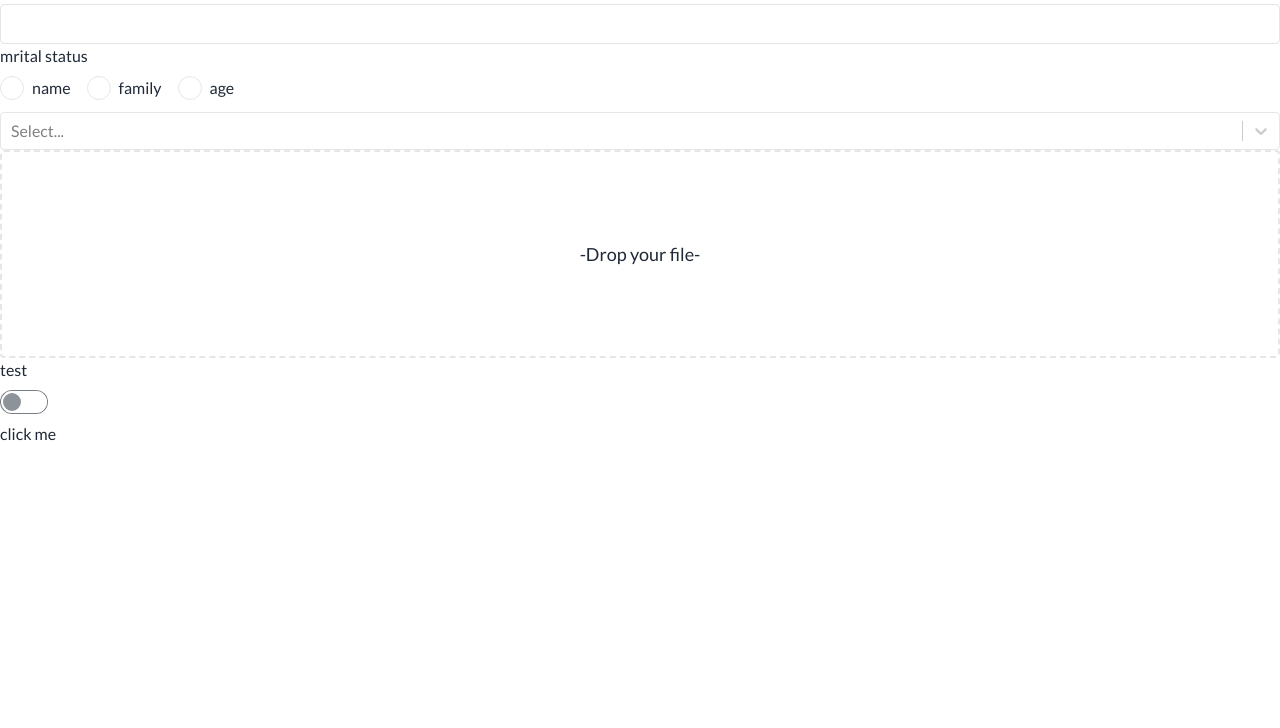
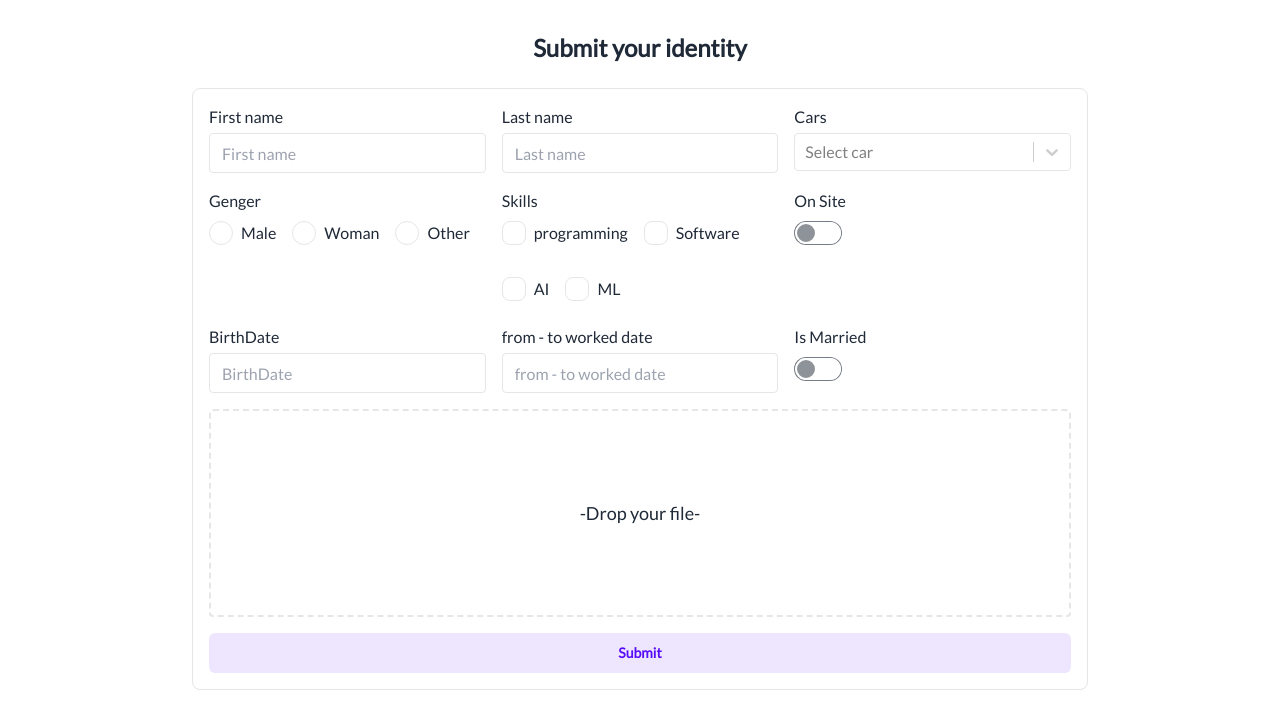
Before and after one commit to samgholipoor/formium-react, a React (Vite) app: page / in a window 1280 px wide. Shown: the top 728 px of the page. Built offline with nearby package versions, Linux system fonts and the light colour scheme.

Commit message:
feat: implement sample form

```diff
--- a/src/App.jsx
+++ /dev/null
@@ -1,62 +0,0 @@
-import Formium from '@/components/Formium';
-import Check from '@/components/Check';
-import Toggle from '@/components/Toggle/Toggle';
-import Select from './components/Select';
-import File from './components/File';
-import DatePicker from './components/DatePicker/DatePicker';
-
-function App() {
-	const handleSubmit = (e) => {
-		console.log(e);
-		return Promise.resolve(e);
-	};
-
-	const handleSuccess = (s) => {
-		console.log('handleSuccess', s);
-	};
-
-	const handleError = (x) => {
-		console.log('handleError', x);
-	};
-
-	return (
-		<div className="App">
-			<div>
-				<Formium
-					values={{ name: [] }}
-					action={handleSubmit}
-					onSuccess={handleSuccess}
-					onReject={handleError}
-				>
-					<DatePicker name="date" isRange />
-					<Check
-						label="mrital status"
-						name="name"
-						options={[
-							{ label: 'name', value: 'name' },
-							{ label: 'family', value: 'family' },
-							{ label: 'age', value: 'age' },
-						]}
-						// validator={[
-						// 	(e) => !!e || 'is required',
-						// 	(e) => e.length > 3 || 'must be more than three',
-						// ]}
-					/>
-					<Select
-						name="car"
-						options={[
-							{ label: 'Benz', value: 1 },
-							{ label: 'Toyota', value: 2 },
-							{ label: 'BMW', value: 3 },
-						]}
-					/>
-					<File name="file" />
-					<Toggle label="test" name="toggle" />
-					<button type="submit">click me</button>
-				</Formium>
-			</div>
-		</div>
-	);
-}
-
-export default App;
--- a/src/main.jsx
+++ b/src/main.jsx
@@ -1,10 +1,10 @@
 import React from 'react';
 import ReactDOM from 'react-dom/client';
-import App from './App';
+import Form from '@/pages/Form';
 import '@/styles/index.css';
 
 ReactDOM.createRoot(document.getElementById('root')).render(
 	<React.StrictMode>
-		<App />
+		<Form />
 	</React.StrictMode>,
 );
--- /dev/null
+++ b/src/pages/Form.jsx
@@ -0,0 +1,90 @@
+import Formium from '@/components/Formium';
+import Check from '@/components/Check';
+import Toggle from '@/components/Toggle/Toggle';
+import Input from '@/components/Input';
+import Button from '@/components/Button';
+import DatePicker from '@/components/DatePicker/DatePicker';
+import Select from '@/components/Select';
+import File from '@/components/File';
+
+const Form = () => {
+	const handleAction = (formData) => Promise.resolve(formData);
+	const handleSuccess = (formData) => {
+		alert(
+			`Form Submit SuccessFully with following content: \n ${JSON.stringify(formData)}`,
+		);
+	};
+
+	return (
+		<section className="flex flex-col items-center w-full mt-8">
+			<h2 className="text-2xl font-bold mb-6">Submit your identity</h2>
+			<Formium
+				values={{
+					'first-name': '',
+					'last-name': '',
+					cars: 0,
+					gender: 0,
+					skills: [],
+					'on-site': false,
+					'birth-date': undefined,
+					'rom-to': undefined,
+					'is-married': undefined,
+					file: undefined,
+				}}
+				action={handleAction}
+				onSuccess={handleSuccess}
+				className="flex flex-col item gap-4 max-w-4xl border border-base-300 p-4 rounded-lg"
+			>
+				<div className="grid grid-cols-1 md:grid-cols-2 lg:grid-cols-3 gap-4">
+					<Input name="first-name" label="First name" />
+					<Input name="last-name" label="Last name" />
+					<Select
+						name="cars"
+						label="Cars"
+						placeholder="Select car"
+						options={[
+							{ label: 'BMW', value: 1 },
+							{ label: 'Toyota', value: 2 },
+							{ label: 'Range Rover', value: 3 },
+						]}
+					/>
+				</div>
+				<div className="grid grid-cols-1 md:grid-cols-2 lg:grid-cols-3 gap-4">
+					<Check
+						name="gender"
+						label="Genger"
+						options={[
+							{ label: 'Male', value: 1 },
+							{ label: 'Woman', value: 2 },
+							{ label: 'Other', value: 3 },
+						]}
+					/>
+					<Check
+						name="skills"
+						label="Skills"
+						options={[
+							{ label: 'programming', value: 1 },
+							{ label: 'Software', value: 2 },
+							{ label: 'AI', value: 3 },
+							{ label: 'ML', value: 4 },
+						]}
+						multiple
+					/>
+					<Toggle name="on-site" label="On Site" />
+				</div>
+				<div className="grid grid-cols-1 md:grid-cols-2 lg:grid-cols-3 gap-4">
+					<DatePicker name="birth-date" label="BirthDate" />
+					<DatePicker name="from-to" label="from - to worked date" isRange />
+					<Toggle name="is-married" label="Is Married" />
+				</div>
+				<File name="file" />
+
+				<Button type="submit" color="primary">
+					Submit
+				</Button>
+			</Formium>
+		</section>
+	);
+};
+
+export default Form;
```
Also changed, not shown: 1 other file (tests, documents, lock files or other folders).
